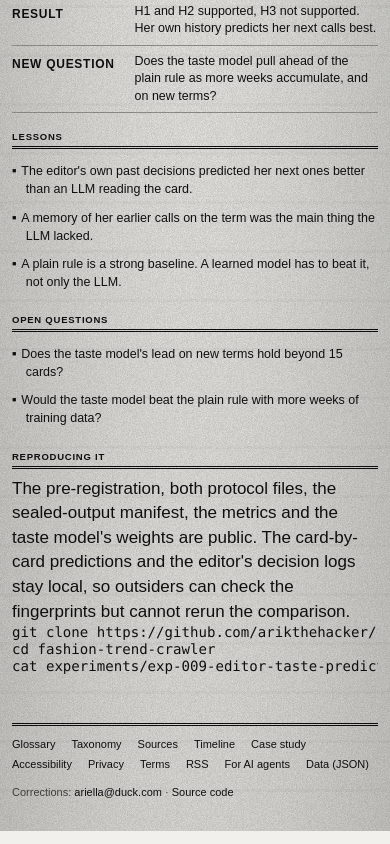
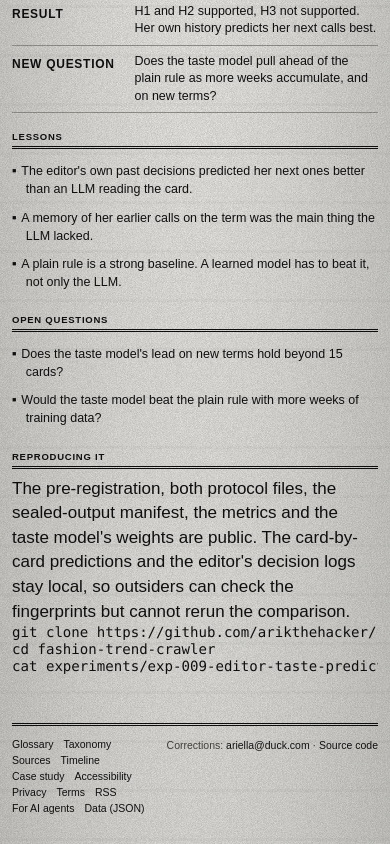
Before and after one commit to arikthehacker/fashion-trend-crawler, a Next.js app in the folder web/: page /ari3/exp-009 in a window 390 px wide. Shown: the part 4549-5393 px from the top of the page. Built offline with nearby package versions, Linux system fonts and the light colour scheme; no server answers; a web font is replaced by a local one.

Commit message:
Phones: every page keeps its desktop column count (summaries, method, state, cards, charts, indexes, footer)

```diff
--- a/web/app/globals.css
+++ b/web/app/globals.css
@@ -322,10 +322,14 @@ figure svg { width: 100%; height: auto; display: block; }
   .rulings article { grid-template-columns: 70px minmax(0, 1fr); gap: 4px 12px; padding: 12px 0; }
   .chron li { grid-template-columns: 5.6em minmax(0, 1fr); gap: 4px 12px; padding: 8px 0; }
   .pair { gap: 0 14px; }
-  .cards, .figs { grid-template-columns: minmax(0, 1fr); gap: 16px; }
-  .foot { grid-template-columns: minmax(0, 1fr); font-size: 11px; }
-  .state, .steps { grid-template-columns: 1fr 1fr; }
-  .state > div:nth-child(odd), .steps div:nth-child(odd) { padding-left: 0; border-left: 0; }
+  .cards, .figs { grid-template-columns: repeat(2, minmax(0, 1fr)); gap: 12px; }
+  .foot { grid-template-columns: minmax(0, 1fr) auto; gap: 6px 12px; font-size: 10.5px; }
+  .foot ul { gap: 0 10px; }
+  .state, .steps { grid-template-columns: repeat(4, minmax(0, 1fr)); }
+  .state > div { padding: 6px 6px 0 0; }
+  .state > div + div { padding-left: 6px; }
+  .steps div { padding: 8px 6px 8px 0; }
+  .steps div + div { padding-left: 6px; }
 
   /* type */
   .kicker, h2.sec, .who h2, .who h3, .side h2, .side h3, .box h2, .box h3, .pull small, .inside b, .pair h3, .state h3, .state h4, .ledger th, .weeks th, figure .ft, .prov dt, .entry .facts dt, .rulings dt, .staff dt { font-size: 9.5px; }
@@ -338,7 +342,7 @@ figure svg { width: 100%; height: auto; display: block; }
   .caption { font-size: 11.5px; }
   .note { font-size: 10.5px; }
   .cols { columns: 2; column-gap: 10px; font-size: clamp(11px, 3vw, 16.5px); line-height: 1.45; }
-  .cols.three { columns: 2; }
+  .cols.three { columns: 3; column-gap: 8px; font-size: clamp(10px, 2.65vw, 16.5px); }
   .cols.one { columns: 1; }
   .cols p { margin-bottom: 6px; }
   .inside { font-size: 11px; gap: 2px 10px; margin-top: 10px; }
@@ -371,22 +375,22 @@ figure svg { width: 100%; height: auto; display: block; }
   .prov { grid-template-columns: 7em minmax(0, 1fr); font-size: 11px; }
 
   /* signal file, back issues, index */
-  .classifieds { columns: 2; column-gap: 12px; }
+  .classifieds { columns: 3; column-gap: 8px; }
   .classifieds .day h3, .classifieds .day h4 { font-size: 9.5px; }
   .weeks { font-size: 11px; }
   .weeks td.s, .weeks td.q { font-size: 12px; }
   .issue .when { font-size: clamp(14px, 4.2vw, 30px); }
   .issue .what { font-size: clamp(13px, 3.8vw, 24px); }
   .issue .names { font-size: clamp(11px, 3.1vw, 20px); margin-top: 4px; }
-  .bindex { columns: 2; column-gap: 12px; }
+  .bindex { columns: 3; column-gap: 8px; }
   .bindex .letter h2, .bindex .letter h4 { font-size: 20px; }
   .bindex p { font-size: 10.5px; }
   .bindex p a.n { font-size: 13px; }
 
   /* how it works, about, prose */
-  .steps b { font-size: 17px; }
-  .steps p { font-size: 11px; }
-  .method h2, .method h3 { font-size: 15px; }
+  .steps b { font-size: 13px; }
+  .steps p { font-size: 9.5px; }
+  .method h2, .method h3 { font-size: 12.5px; }
   .staff { padding: 8px 10px; }
   .staff dd { font-size: 12px; }
   .prose { font-size: 14.5px; }
@@ -398,8 +402,8 @@ figure svg { width: 100%; height: auto; display: block; }
   .reg p.hl { font-size: 11.5px; }
   .reg .stamps { gap: 5px; }
   .stamp { font-size: 8.5px; padding: 1px 5px 0; border-width: 1.5px; }
-  .state p { font-size: 11px; }
-  .state p b { font-size: 13px; }
+  .state p { font-size: 9.5px; padding: 4px 0; }
+  .state p b { font-size: 11px; }
   table.ledger, .ledger td, .cm { font-size: 11px; }
   .ledger td.s { font-size: 12.5px; }
   .entry .facts dl { grid-template-columns: minmax(0, 1fr); font-size: 11px; }
@@ -407,7 +411,31 @@ figure svg { width: 100%; height: auto; display: block; }
   .chron b { font-size: 15px; }
   .chron .d { font-size: 10.5px; }
   .rulings h2, .rulings h3 { font-size: 18px; }
-  .princ { columns: 1; }
+  .princ { columns: 2; column-gap: 12px; }
+  .princ li::before { font-size: 28px; margin-right: 6px; }
+  .princ b { font-size: 14px; }
+  .princ p { font-size: 11px; }
+  .spec header { padding: 6px 8px; }
+  .spec header b, .spec header h2 { font-size: 16px; }
+  .spec header span { font-size: 10px; }
+  .spec header .stamp { white-space: normal; transform: none; }
+  .spec header b, .spec header h2 { overflow-wrap: anywhere; min-width: 0; }
+  .spec .purpose { font-size: 12px; padding: 8px; }
+  .spec dl { grid-template-columns: minmax(0, 1fr); }
+  .spec dt { padding: 5px 8px 0; font-size: 9px; border-bottom: 0; }
+  .spec dd { padding: 0 8px 5px; font-size: 10.5px; }
+  .spec .metrics td, .spec .metrics td.v { font-size: 10.5px; }
+  .spec .metrics td:first-child { width: 52%; overflow-wrap: normal; hyphens: auto; -webkit-hyphens: auto; }
+  .spec .metrics td.v { white-space: normal; }
+  .spec footer { font-size: 10px; padding: 6px 8px; }
+  figure figcaption { font-size: 10.5px; }
+  .cm th, .cm td { padding: 4px; }
+  .cm td { font-size: 16px; }
+  .bindex .letter h2, .bindex .letter h4 { font-size: 17px; }
+  .bindex p { font-size: 9.5px; }
+  .bindex p a.n { font-size: 11.5px; }
+  .classifieds .srcs a { font-size: 10px; }
+  .classifieds .srcs span { font-size: 9px; }
 }
 
 @media print {
```
